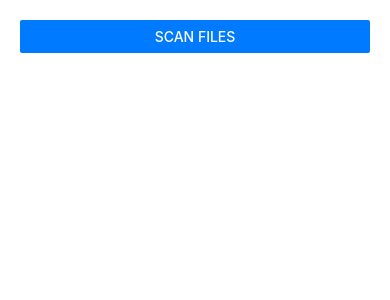
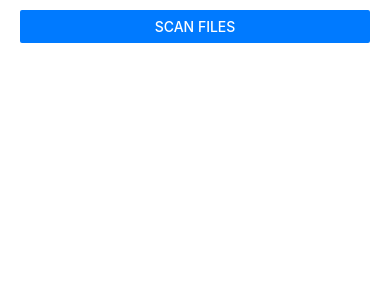
Before and after one commit to DanForest-UK/MusicTooling, a React Native app: screen / in a window 390 px wide. Shown: the top 300 px of the page. Built offline with nearby package versions, Linux system fonts and the light colour scheme.

Commit message:
Minor formatting improvements and comments

```diff
--- a/App.tsx
+++ b/App.tsx
@@ -11,6 +11,7 @@ const App = () => {
     const [hasScanned, setHasScanned] = useState(false); // Start as false
 
     const scanFiles = async () => {
+        if (loading) { return; } // Prevent duplicate scans
         setLoading(true);
 
         try {
--- a/styles.ts
+++ b/styles.ts
@@ -2,8 +2,9 @@ import { StyleSheet } from 'react-native';
 
 export const styles = StyleSheet.create({
     container: {
-        flex: 1,  // Ensure container takes full available space
+        flex: 1,
         padding: 20,
+        paddingVertical: 10,
     },
     listContainer: {
         padding: 3,
```
